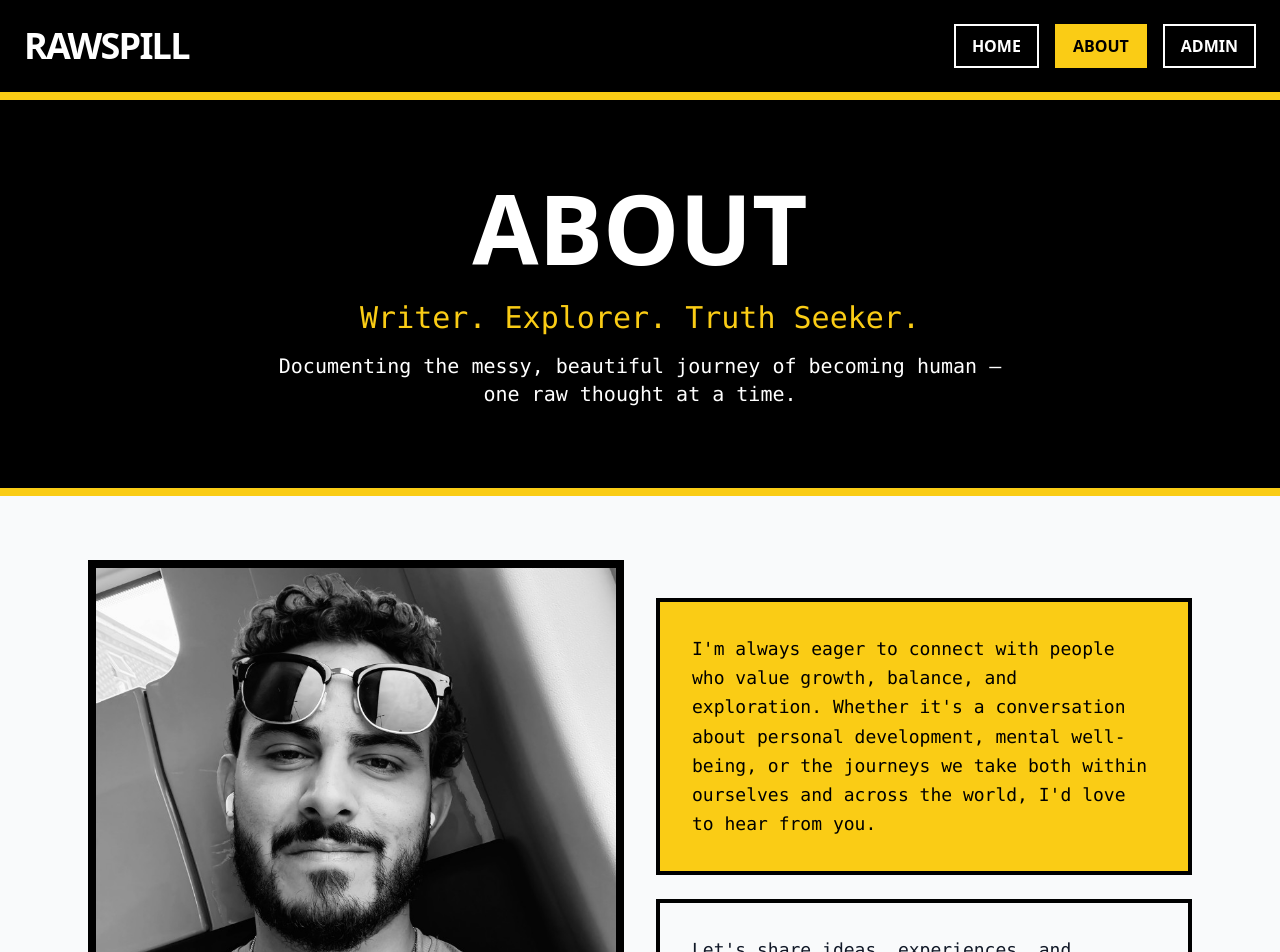
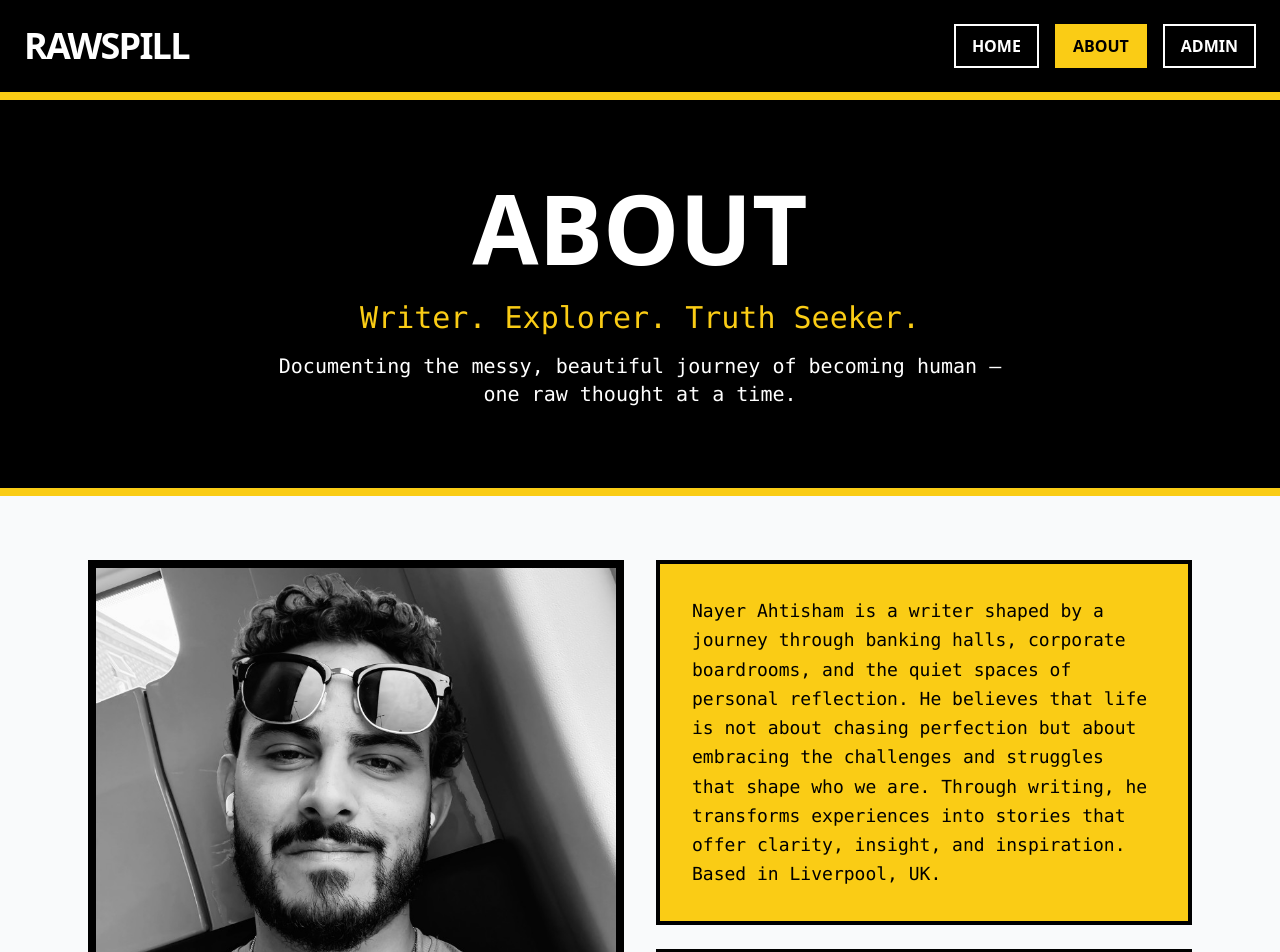
Before and after one commit to yameenrafiqi/real-raw-spill, a Next.js app: page /about in a window 1280 px wide. Shown: the top 952 px of the page. Built offline with nearby package versions, Linux system fonts and the light colour scheme.

Commit message:
Update about page bio text

```diff
--- a/pages/about.js
+++ b/pages/about.js
@@ -130,9 +130,9 @@ export default function About() {
           <div className="flex flex-col justify-center">
             <div className="bg-yellow-400 border-4 border-black p-8 mb-6 transform hover:scale-[1.02] transition-transform">
               <p className="font-mono text-lg leading-relaxed text-black">
-                I'm always eager to connect with people who value growth, balance, and exploration.
-                Whether it's a conversation about personal development, mental well-being, or the
-                journeys we take both within ourselves and across the world, I'd love to hear from you.
+                Nayer Ahtisham is a writer shaped by a journey through banking halls, corporate boardrooms, and the quiet spaces of personal reflection. He believes that life is not about chasing perfection but about embracing the challenges and struggles that shape who we are. Through writing, he transforms experiences into stories that offer clarity, insight, and inspiration.
+
+                Based in Liverpool, UK.
               </p>
             </div>
             <div className="border-4 border-black p-8">
```
